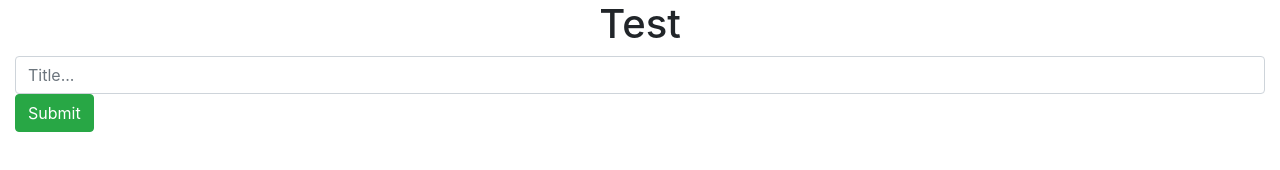
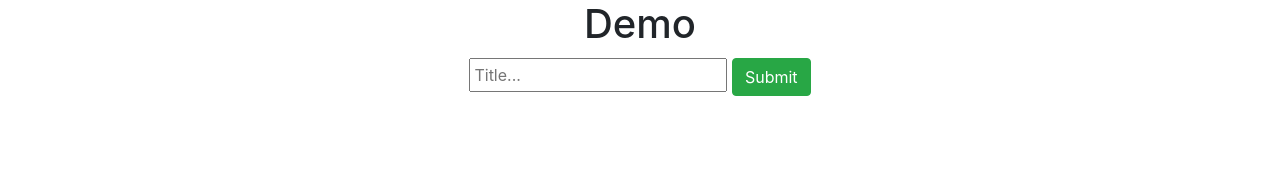
Before and after one commit to chavdarovgospodin/SoftServe-docs, a website built with webpack: page SoftServe-first-demo/src/index.html in a window 1280 px wide. Built offline with nearby package versions, Linux system fonts and the light colour scheme; files whose address does not match are found by name.

Commit message:
adding additional work

```diff
--- a/SoftServe-first-demo/src/index.html
+++ b/SoftServe-first-demo/src/index.html
@@ -16,11 +16,11 @@
 
     <div class="container">
       <div class="page-header">
-        <h1>Test</h1>
+        <h1>Demo</h1>
       </div>
     </div>
-      <div class="container-fluid">
-      <input type="text" id="textField" class="form-control" placeholder="Title...">
+      <div class="container">
+      <input type="text" id="textField" class="" placeholder="Title...">
       <button class="btn btn-success" id="add">Submit</button>
       <!-- <span id="add" class="btn btn success">a</span> -->
     </div>
--- a/SoftServe-first-demo/src/styles/index.scss
+++ b/SoftServe-first-demo/src/styles/index.scss
@@ -6,8 +6,12 @@ body, html {
   height: 100%;
 }
 
-button {
-  margin: auto;
+input {
+  padding: 3px;
+}
+
+.container {
+  margin-bottom: 10px;
 }
 
 ul li {
@@ -67,10 +71,10 @@ ul li:hover{
   text-align: center;
 }
 
-#add {
-display: inline-block;
+// #add {
+// display: inline-block;
 
-}
+// }
 
 span.close {
   color: red;
```
